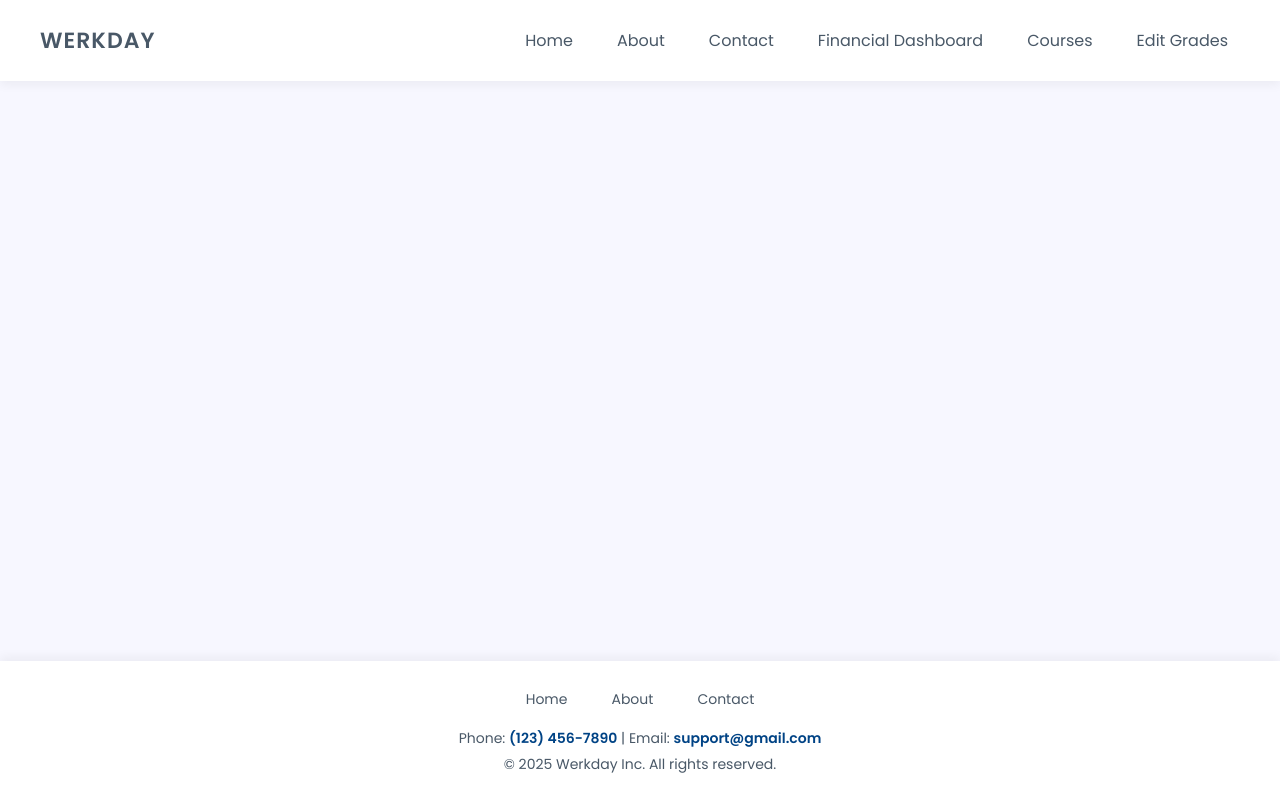
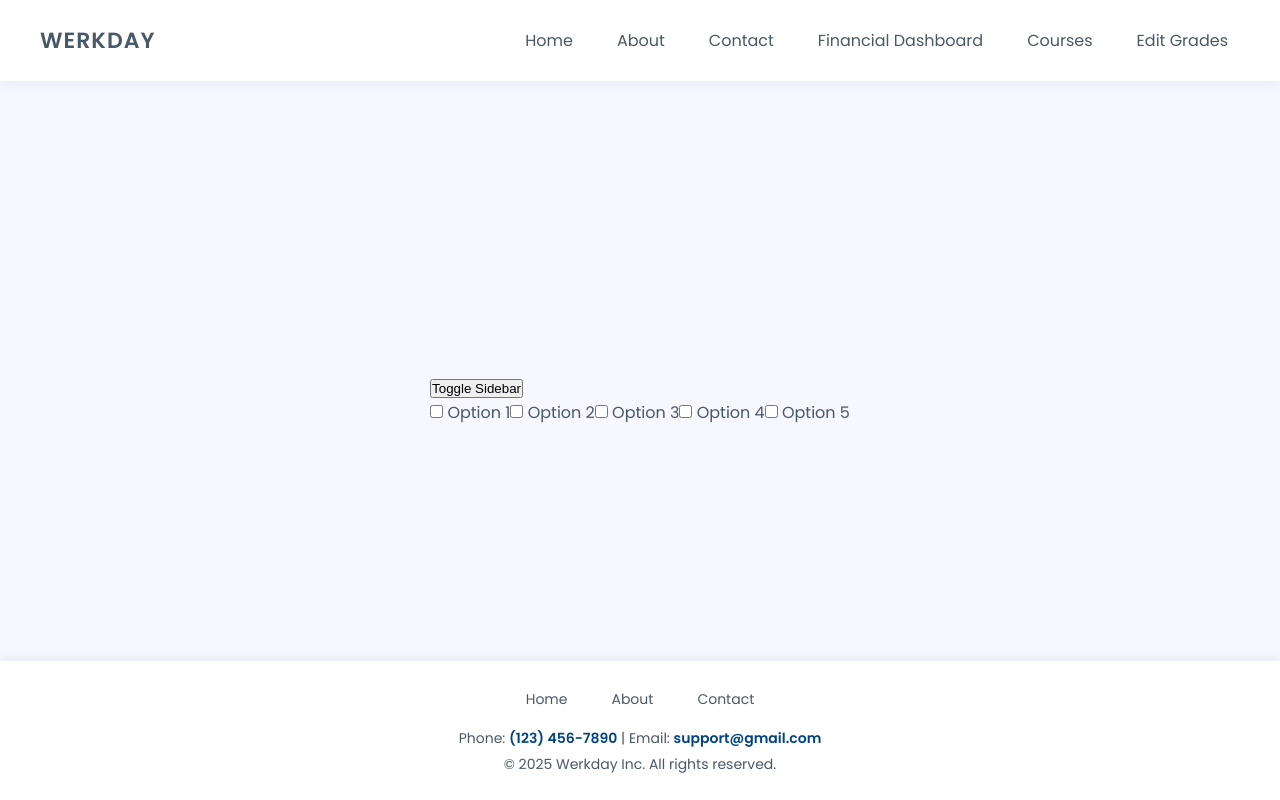
Before and after one commit to ryaneveson/310_Project, a React (Create React App) app in the folder student-records-app/: page /studentSearch in a window 1280 px wide. Built offline with nearby package versions, Linux system fonts and the light colour scheme.

Commit message:
setting up

```diff
--- a/student-records-app/src/App.js
+++ b/student-records-app/src/App.js
@@ -6,6 +6,7 @@ import Courses from "./Courses";
 import Finances from "./Finances";
 import MakePayment from "./MakePayment";
 import CreateUser from "./createUser";
+import StudentSearch from "./StudentSearch";
 
 
 function App() {
@@ -18,6 +19,7 @@ function App() {
         <Route path="/courses" element={<Courses />} />
         <Route path="/finances" element={<Finances />} />
         <Route path="/makePayment" element={<MakePayment />} />
+        <Route path="/studentSearch" element={<StudentSearch />} />
       </Routes>
     </Router>
   );
--- a/student-records-app/src/StudentSearch.js
+++ b/student-records-app/src/StudentSearch.js
@@ -24,6 +24,7 @@ function StudentSearch() {
         student.classes.some(className => filterClasses.includes(className))
     );
 
+
     return (
         <aside class="sidebar" id="sidebar">
         <button class="toggle-btn" onclick="toggleSidebar()">Toggle Sidebar</button>
@@ -35,6 +36,7 @@ function StudentSearch() {
             <label><input type="checkbox" /> Option 5</label>
         </div>
         </aside>
+
     );
 }
 
--- /dev/null
+++ b/student-records-app/src/frontend/studentSearch.css
@@ -0,0 +1 @@
+/* studentSearch.css */
```
